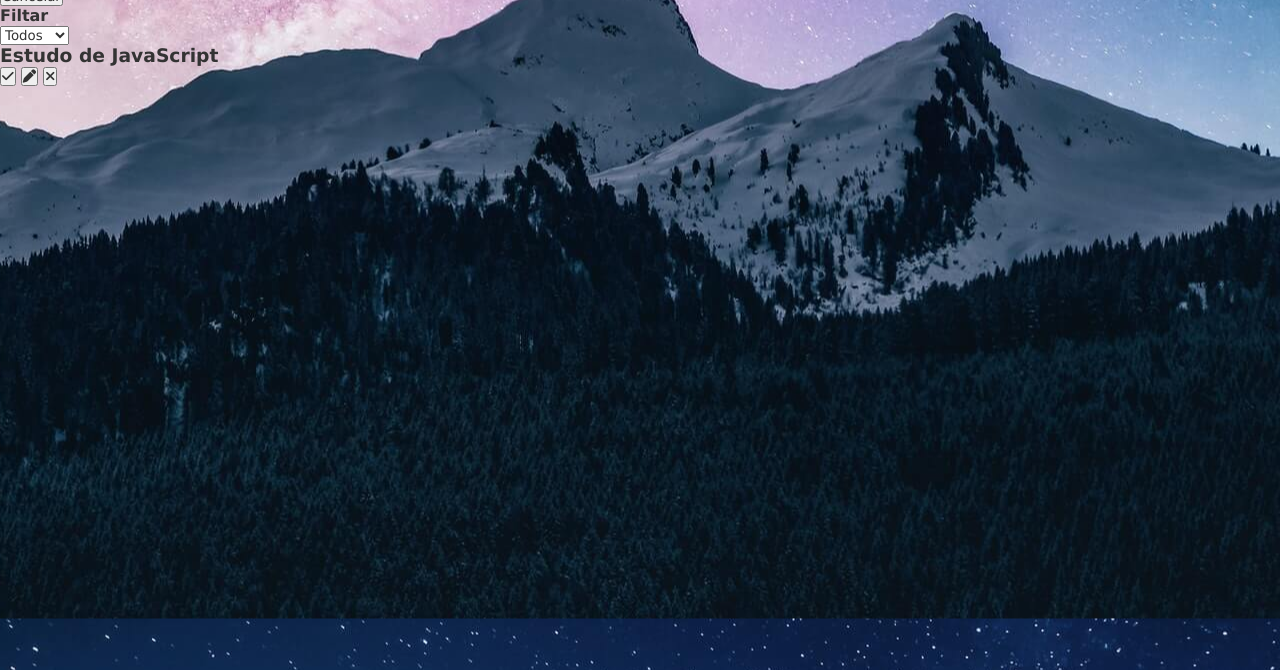
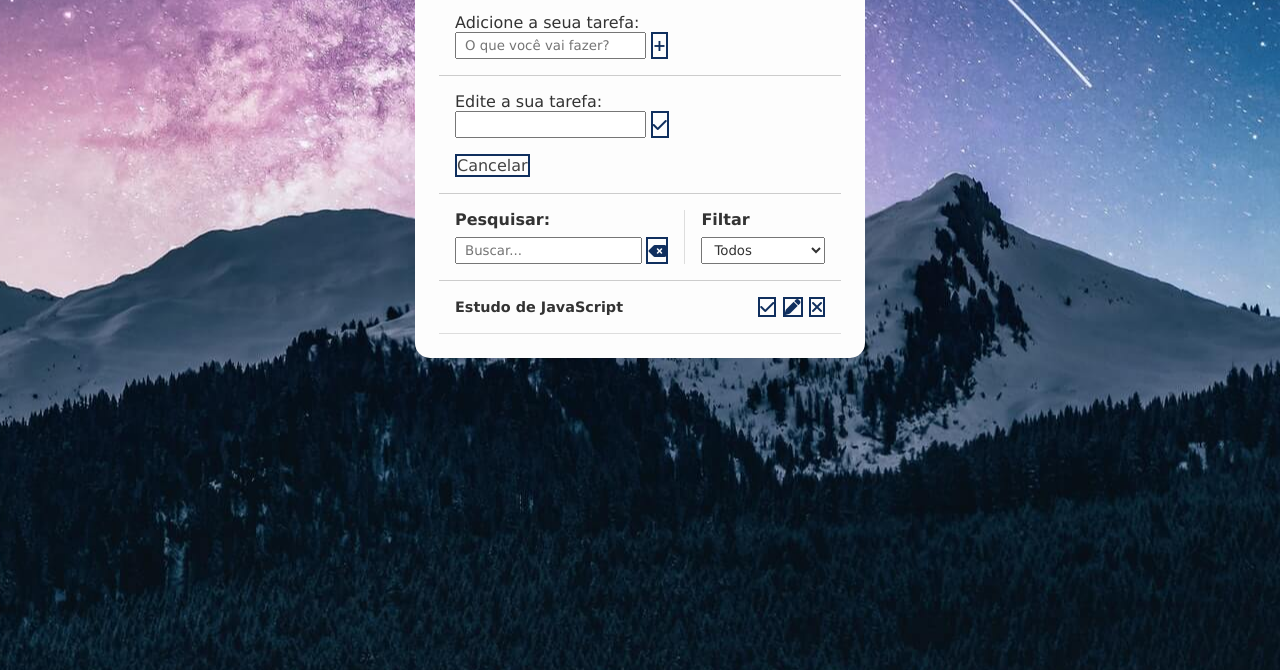
Before and after one commit to geovanacassimiro/ToDoList, a plain HTML site: page index.html in a window 1280 px wide. Shown: the part 130-800 px from the top of the page. Drawn offline with Linux system fonts and the light colour scheme.

Commit message:
Finish Html&CSS

```diff
--- a/css/styles.css
+++ b/css/styles.css
@@ -13,3 +13,144 @@ body {
     background-position: center;
     /* background-size: cover; */
 }
+
+button {
+    background-color: #fdfdfd;
+    color: #102f5e;
+    border: 2px solid #102f5e;
+    font-size: 1rem;
+    cursor: pointer;
+    display: flex;
+    justify-content: center;
+    align-items: center;
+    transition: 0.3s;
+}
+
+button:hover{
+    background-color: #102f5e;
+    color:#fff;
+}
+
+button:hover > i{    /*troca a cor do icone */
+    color:#fff;
+}
+
+button i{
+    pointer-events: none; /*para desabilitar o toque nos icones*/
+    color:#102f5e;
+    font-weight: bold;
+ }
+
+ input,
+ select{
+    padding: 0.25rem 0.5rem;
+ }
+
+ hide{
+    display: none;
+ }
+
+/* Todo Header */
+
+.todo-container{
+    max-width: 450px;
+    margin: 3rem auto;
+    background-color: #fdfdfd;
+    padding: 1.5rem;
+    border-radius: 15px;
+}
+
+/*h1 Header*/
+
+.todo-container header{
+    text-align: center;
+    padding: 0 1rem 1rem;
+    border-bottom: 1px solid #ccc;
+}
+
+/*Todo form*/
+#todo-form, #edit-form{
+    padding: 1rem;
+    border-bottom: 1px solid #ccc;
+}
+
+.form-control{
+    display:flex;
+}
+
+.form-control input{
+    margin-right: 0.3rem;
+}
+
+#cancel-edit-btn{
+    margin-top: 1rem;
+    color: #444;
+}
+
+/*ToDo toolbar*/
+#toolbar{
+    padding: 1rem;
+    border-bottom: 1px solid #ccc;
+    display: flex;
+}
+
+#toolbar h4{
+    margin-bottom: 0.5rem;
+}
+
+#search{
+    border-right: 1px solid #ddd;
+    padding-right:  1rem;
+    margin-right: 1rem;
+    width: 65%;
+    display: flex ;
+    flex-direction: column;
+}
+
+#search form{
+    display: flex;
+}
+
+#search input{
+    width: 100%;
+    margin-right: 0.3rem;
+}
+
+#filter{
+    width: 35%;
+    display: flex;
+    flex-direction: column;
+}
+
+#filter select{
+    flex: 1;
+}
+
+/*Todo List*/
+.todo{
+    display: flex;
+    justify-content: space-around;
+    align-items: center;
+    padding: 1rem 1rem;
+    border-bottom: 1px solid #ddd;
+    transition: 0.3s;
+}
+
+.todo h3{
+    flex: 1;
+    font-size: 0.9rem;
+}
+
+.todo button{
+    margin-left: 0.4rem;
+}
+
+.done{
+    background: #395169;
+}
+
+.done h3{
+    color: #fff;
+    text-decoration: line-through;
+    font-style: italic;
+}
--- a/index.html
+++ b/index.html
@@ -51,18 +51,32 @@
                 </button>
             </div>
             <button id="cancel-edit-btn">Cancelar</button>
-
         </form>
 
-        <div id="filter"><!--Campo de filtro-->
+        <div id="toolbar">
+            <div id="search">
+                <h4>Pesquisar:</h4>
+
+            <form>
+                <input
+                type="text"
+                id="search-input"
+                placeholder="Buscar...">
+                <button id="erase-button">
+                    <i class="fa-solid fa-delete-left"></i>
+                </button>
+            </form>
+        </div>
+            <div id="filter"><!--Campo de filtro-->
             <h4>Filtar</h4>
             <select id="filter-select">
                 <option value="all">Todos</option>
                 <option value="done">Feitos</option>
                 <option value="todo">A fazer</option>
             </select>
+
+            </div>
         </div>
-
         <div id="todo-list"><!--Campo de tarefas-->
             <!-- Templete -->
 
@@ -84,6 +98,6 @@
             </div>
 
         </div>
-</div>
+    </div>
 </body>
 </html>
```
